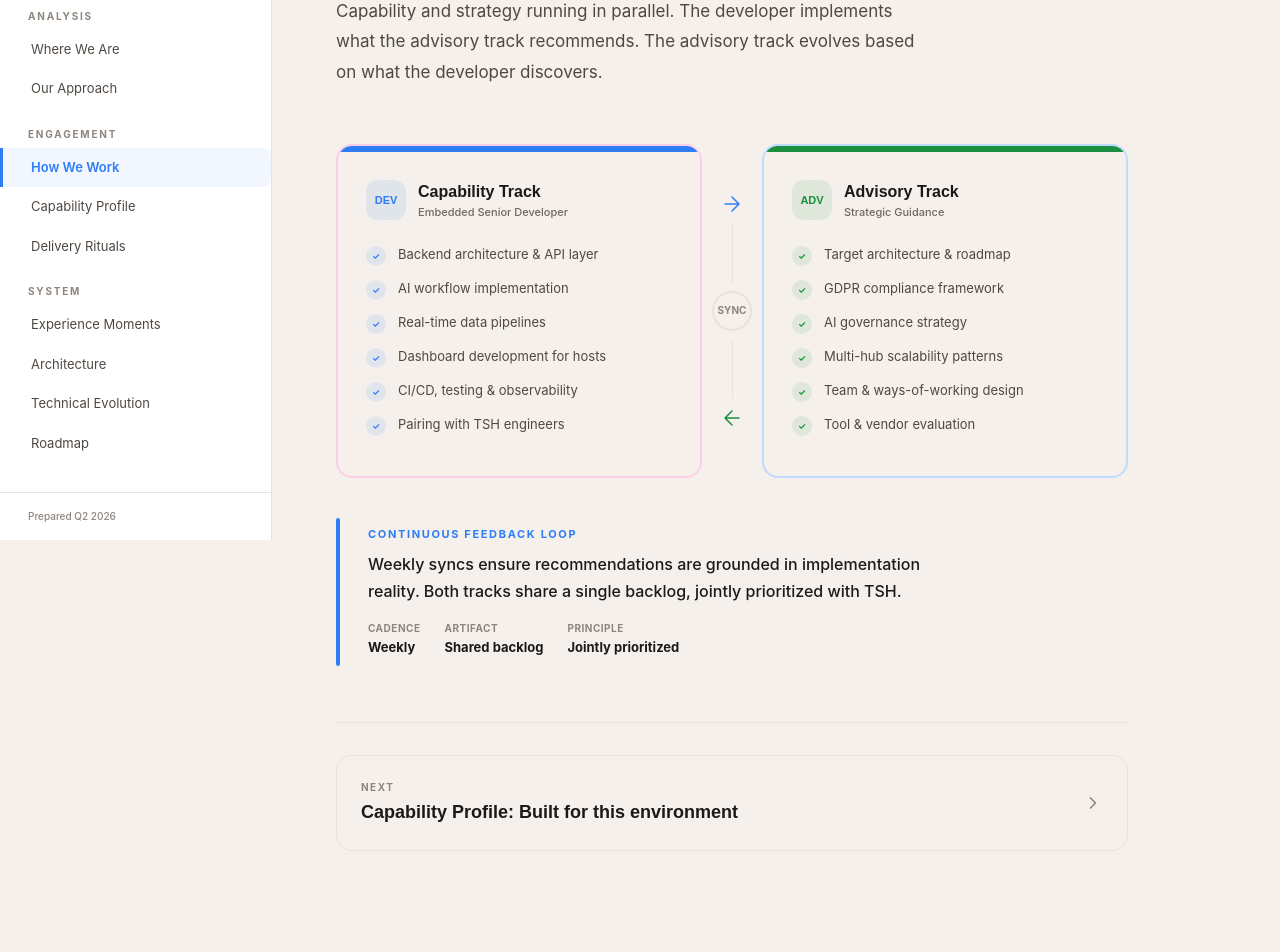
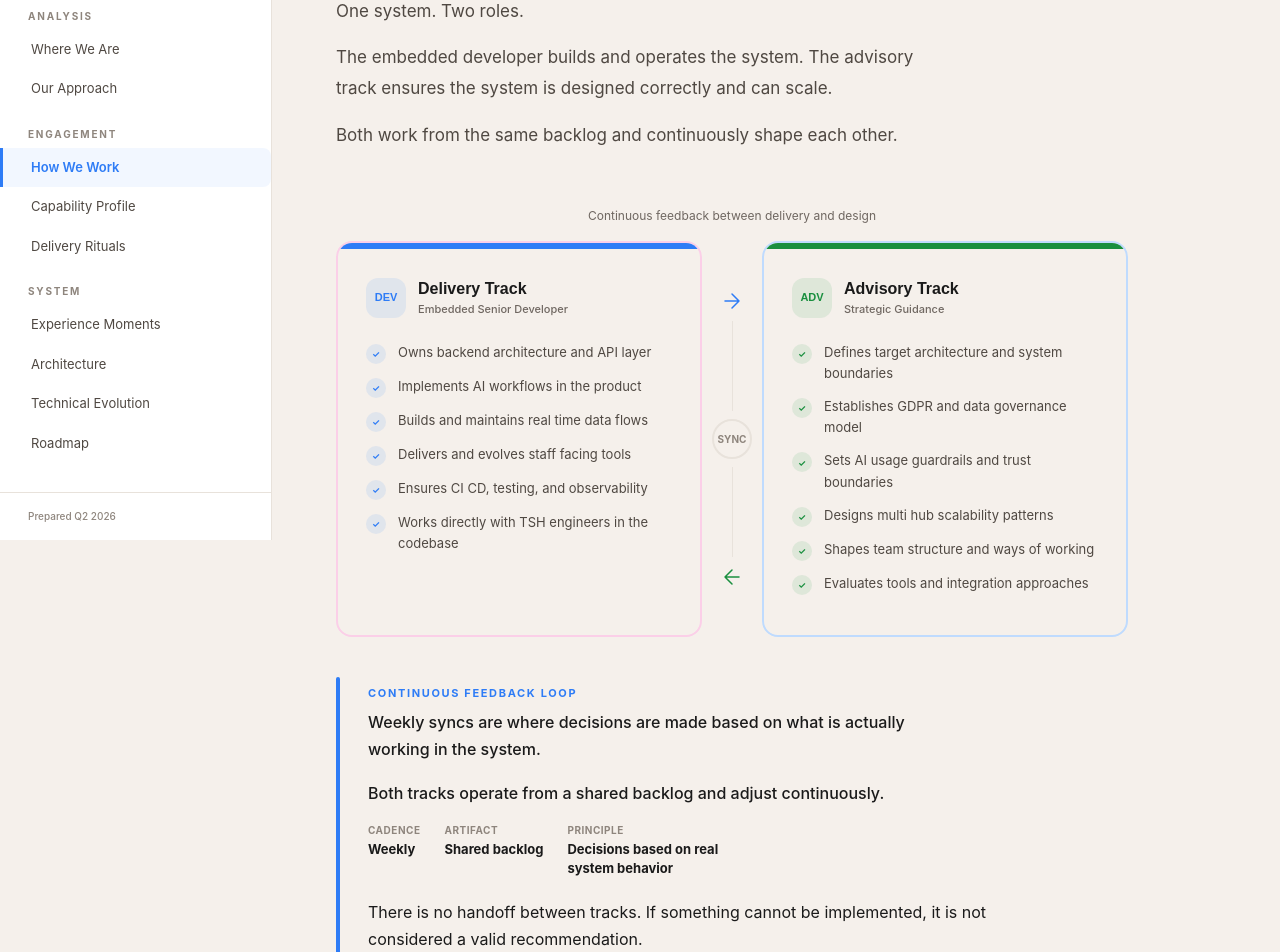
Before and after one commit to mczimmer/tsh-membership-engine, a Next.js app: page /how-we-work in a window 1280 px wide. Shown: the part 260-1212 px from the top of the page. Before the commit the page ends 1167 px from the top, so only its background shows below. Built offline with nearby package versions, Linux system fonts and the light colour scheme.

Commit message:
Harden how we work operating model

```diff
--- a/src/app/(shell)/how-we-work/page.tsx
+++ b/src/app/(shell)/how-we-work/page.tsx
@@ -1,6 +1,24 @@
 import Link from "next/link";
 import { PageWrapper } from "@/components/PageWrapper";
 import { operatingModel } from "@/data";
+
+const DELIVERY_TRACK_ITEMS = [
+  "Owns backend architecture and API layer",
+  "Implements AI workflows in the product",
+  "Builds and maintains real time data flows",
+  "Delivers and evolves staff facing tools",
+  "Ensures CI CD, testing, and observability",
+  "Works directly with TSH engineers in the codebase",
+];
+
+const ADVISORY_TRACK_ITEMS = [
+  "Defines target architecture and system boundaries",
+  "Establishes GDPR and data governance model",
+  "Sets AI usage guardrails and trust boundaries",
+  "Designs multi hub scalability patterns",
+  "Shapes team structure and ways of working",
+  "Evaluates tools and integration approaches",
+];
 
 export default function HowWeWorkPage() {
   const cap = operatingModel.tracks[0];
@@ -18,13 +36,21 @@ export default function HowWeWorkPage() {
           one backlog
         </h1>
         <p className="mt-6 max-w-[580px] text-[17px] leading-[1.8] text-text-secondary">
-          Capability and strategy running in parallel. The developer implements
-          what the advisory track recommends. The advisory track evolves based
-          on what the developer discovers.
+          One system. Two roles.
+        </p>
+        <p className="mt-4 max-w-[580px] text-[17px] leading-[1.8] text-text-secondary">
+          The embedded developer builds and operates the system. The advisory
+          track ensures the system is designed correctly and can scale.
+        </p>
+        <p className="mt-4 max-w-[580px] text-[17px] leading-[1.8] text-text-secondary">
+          Both work from the same backlog and continuously shape each other.
         </p>
       </div>
 
       <div className="relative mb-10">
+        <div className="mb-4 text-center text-[12px] leading-[1.6] text-text-tertiary">
+          Continuous feedback between delivery and design
+        </div>
         <div className="grid grid-cols-[1fr_60px_1fr] gap-0">
           <div className="overflow-hidden rounded-2xl border-2 border-pink-200">
             <div className="h-1.5 bg-accent-primary" />
@@ -35,14 +61,14 @@ export default function HowWeWorkPage() {
                 </div>
                 <div>
                   <div className="font-display text-[16px] font-extrabold text-text-primary">
-                    {cap.name}
+                    Delivery Track
                   </div>
                   <div className="text-[11px] font-medium text-text-tertiary">
                     {cap.owner}
                   </div>
                 </div>
               </div>
-              {cap.deliverables.map((item, i) => (
+              {DELIVERY_TRACK_ITEMS.map((item, i) => (
                 <div key={i} className="mb-3 flex items-start gap-3">
                   <div className="mt-0.5 flex h-5 w-5 shrink-0 items-center justify-center rounded-full bg-accent-primary/10">
                     <span className="text-[9px] font-bold text-accent-primary">
@@ -111,7 +137,7 @@ export default function HowWeWorkPage() {
                   </div>
                 </div>
               </div>
-              {adv.deliverables.map((item, i) => (
+              {ADVISORY_TRACK_ITEMS.map((item, i) => (
                 <div key={i} className="mb-3 flex items-start gap-3">
                   <div className="mt-0.5 flex h-5 w-5 shrink-0 items-center justify-center rounded-full bg-accent-secondary/10">
                     <span className="text-[9px] font-bold text-accent-secondary">
@@ -135,24 +161,39 @@ export default function HowWeWorkPage() {
             Continuous Feedback Loop
           </div>
           <p className="max-w-[560px] text-[16px] font-medium leading-[1.7] text-text-primary">
-            {operatingModel.sync.description}
+            Weekly syncs are where decisions are made based on what is actually
+            working in the system.
           </p>
-          <div className="mt-4 flex gap-6">
+          <p className="mt-4 max-w-[560px] text-[16px] font-medium leading-[1.7] text-text-primary">
+            Both tracks operate from a shared backlog and adjust continuously.
+          </p>
+          <div className="mt-4 flex flex-wrap gap-6">
             {[
               { label: "Cadence", value: "Weekly" },
               { label: "Artifact", value: "Shared backlog" },
-              { label: "Principle", value: "Jointly prioritized" },
+              {
+                label: "Principle",
+                value: "Decisions based on real system behavior",
+              },
             ].map((s) => (
               <div key={s.label}>
                 <div className="text-[10px] font-bold uppercase tracking-wider text-text-muted">
                   {s.label}
                 </div>
-                <div className="mt-0.5 text-[13px] font-bold text-text-primary">
+                <div className="mt-0.5 max-w-[200px] text-[13px] font-bold leading-[1.5] text-text-primary">
                   {s.value}
                 </div>
               </div>
             ))}
           </div>
+          <p className="mt-5 max-w-[620px] text-[16px] leading-[1.7] text-text-primary">
+            There is no handoff between tracks. If something cannot be
+            implemented, it is not considered a valid recommendation.
+          </p>
+          <p className="mt-4 max-w-[620px] text-[16px] leading-[1.7] text-text-primary">
+            This model only works if both roles stay tightly coupled. If they
+            drift, delivery slows and decisions lose context.
+          </p>
         </div>
       </div>
 
```
